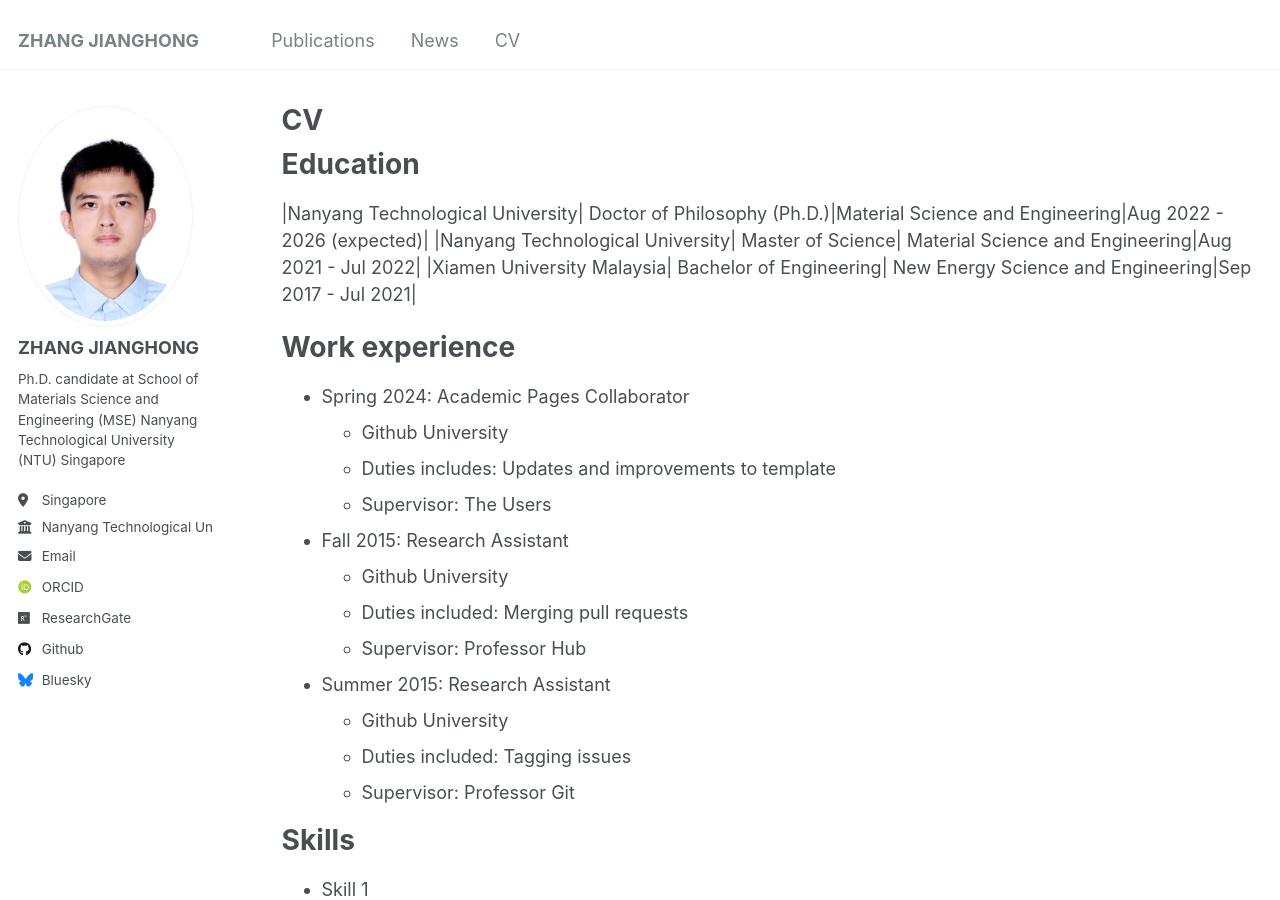
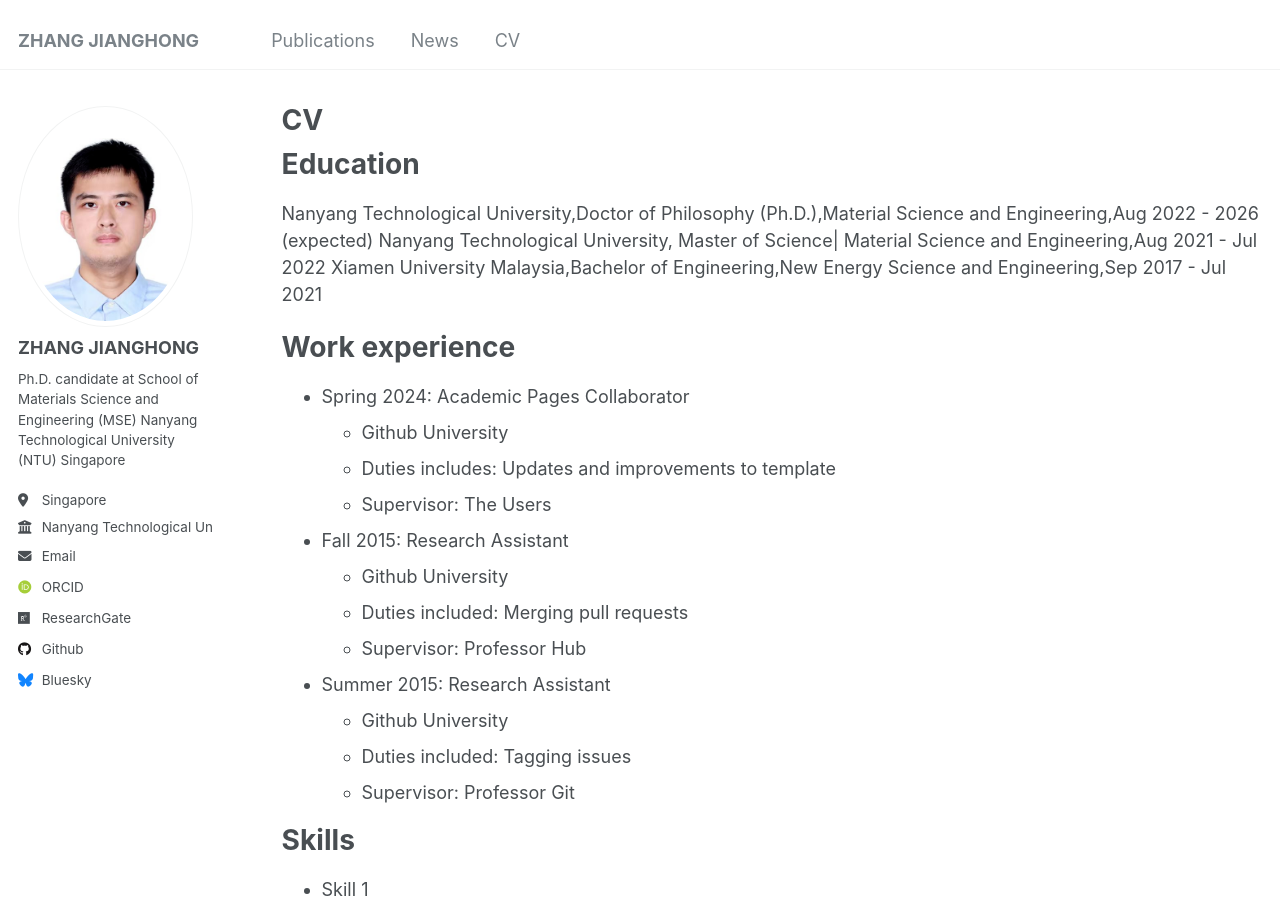
Before and after one commit to zjh990724/zjh990724.github.io, a Jekyll site: the page built from _pages/cv.md, in a window 1280 px wide and 900 px high. Built offline with Jekyll 4.4.1, drawn with Linux system fonts in a browser that asks for light colours; some web fonts are replaced.

Commit message:
Update cv.md

```diff
--- a/_pages/cv.md
+++ b/_pages/cv.md
@@ -11,9 +11,9 @@ redirect_from:
 
 Education
 ======
-|Nanyang Technological University| Doctor of Philosophy (Ph.D.)|Material Science and Engineering|Aug 2022 - 2026 (expected)|
-|Nanyang Technological University| Master of Science| Material Science and Engineering|Aug 2021 - Jul 2022|
-|Xiamen University Malaysia| Bachelor of Engineering| New Energy Science and Engineering|Sep 2017 - Jul 2021|
+Nanyang Technological University,Doctor of Philosophy (Ph.D.),Material Science and Engineering,Aug 2022 - 2026 (expected)
+Nanyang Technological University, Master of Science| Material Science and Engineering,Aug 2021 - Jul 2022
+Xiamen University Malaysia,Bachelor of Engineering,New Energy Science and Engineering,Sep 2017 - Jul 2021
 
 Work experience
 ======
```
